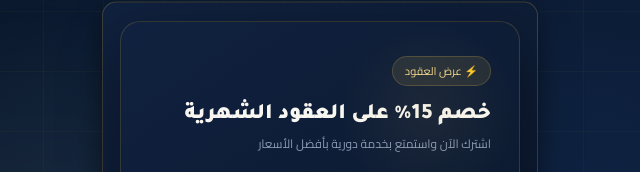
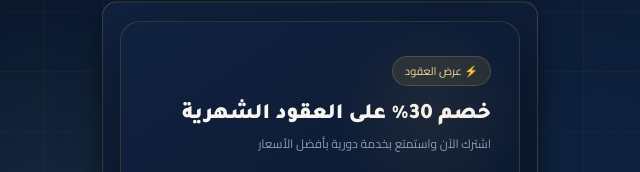
Before and after one commit to infonaqaacleaning-cmd/naqaa-site.com.finally, a plain HTML site: page index.html in a window 1280 px wide. Shown: the part 169-341 px from the top of the page, 17-657 px from the left. Drawn offline with Linux system fonts and the light colour scheme.

Commit message:
Update index.html

```diff
--- a/index.html
+++ b/index.html
@@ -6,7 +6,7 @@
 <meta name="theme-color" content="#0a1628">
 
 <!-- ===== SEO ===== -->
-<title id="page-title">شركة نقاء لخدمات التنظيف | أفضل شركة تنظيف بالرياض وجدة والمملكة</title>
+<title id="page-title">شركة نقاء لخدمات التنظيف | أفضل شركة تنظيف بالرياض وجدة </title>
 <meta name="description" id="page-desc" content="شركة نقاء لخدمات التنظيف – أفضل شركة تنظيف بالمملكة العربية السعودية. تنظيف منازل وفلل ومجالس وخزانات ومكيفات ومكافحة حشرات 24 ساعة بالرياض وجدة والدمام. اتصل 0545833481">
 <meta name="keywords" content="شركة تنظيف بالرياض,شركة تنظيف بجدة,شركة تنظيف بالدمام,تنظيف منازل بالرياض,تنظيف فلل,تنظيف مجالس,تنظيف خزانات,تنظيف مكيفات,مكافحة حشرات,تنظيف عميق,شركة نقاء لخدمات التنظيف,افضل شركة تنظيف">
 <meta name="author" content="شركة نقاء لخدمات التنظيف">
@@ -495,7 +495,7 @@ footer{background:#060f1e;padding:56px 0 28px;border-top:1px solid rgba(201,168,
           </div>
           <div class="hero-card-main">
             <div class="card-badge">⚡ عرض العقود</div>
-            <div class="card-offer-title">خصم 15% على العقود الشهرية</div>
+            <div class="card-offer-title">خصم 30% على العقود الشهرية</div>
             <div class="card-offer-sub">اشترك الآن واستمتع بخدمة دورية بأفضل الأسعار</div>
             <div class="card-discount"><span>وفّر </span>15%<span> شهرياً</span></div>
             <div class="card-services">
```
